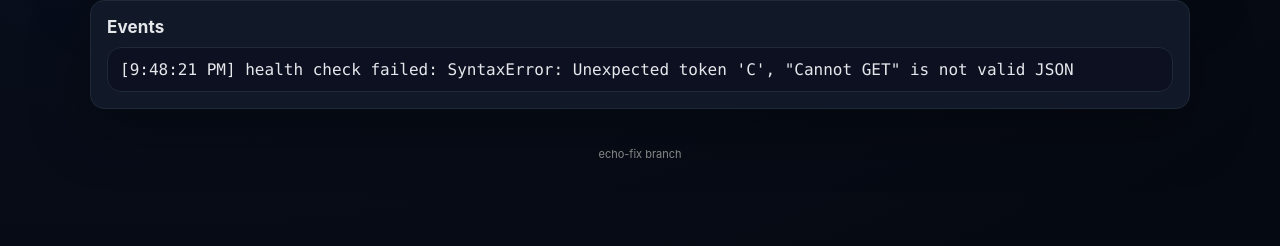
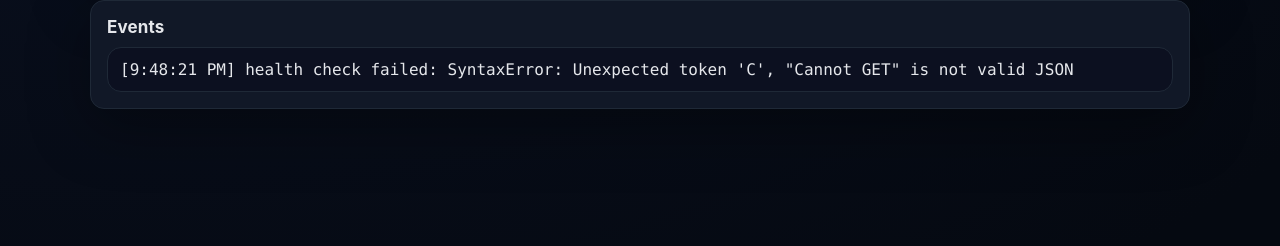
Before and after one commit to papdawin/customer-service-assistant, a Python web app: template web/frontend/templates/index.html in a window 1280 px wide. Shown: the part 554-800 px from the top of the page. Run offline with Jinja, Linux system fonts and the light colour scheme; the template is opened without the code that fills it, so the values that code supplies are empty.

Commit message:
Remove footer from index.html

```diff
--- a/web/frontend/templates/index.html
+++ b/web/frontend/templates/index.html
@@ -66,10 +66,6 @@
       <h2>Events</h2>
       <pre id="log"></pre>
     </div>
-
-    <footer style="margin-top: 20px; text-align: center; color: #888; font-size: 11px;">
-      echo-fix branch
-    </footer>
   </div>
 </body>
 </html>
```
